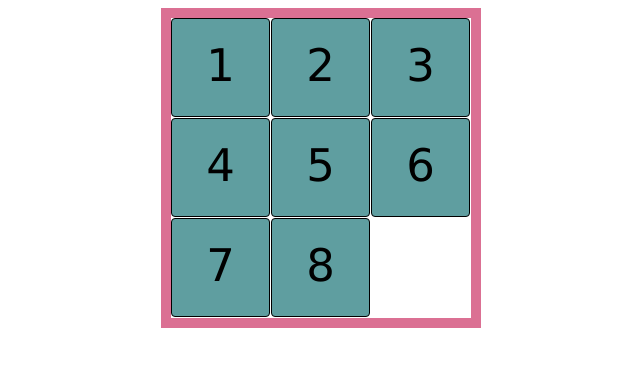
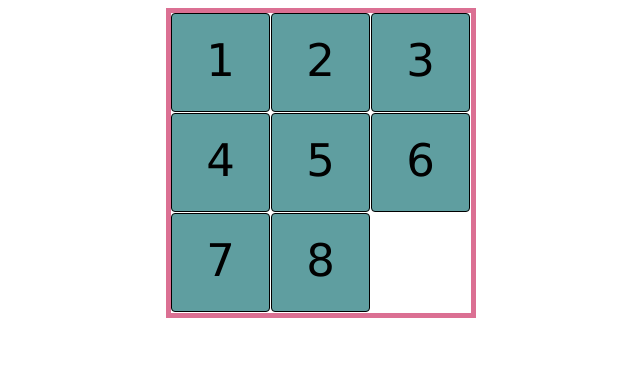
Before and after one commit to CodinGitHub/rompecabezas, a plain HTML site: page index.html in a window 1280 px wide. Shown: the whole page, without its empty margins (319-959 px from the left). Drawn offline with Linux system fonts and the light colour scheme.

Commit message:
estilos de prueba

```diff
--- a/styles.css
+++ b/styles.css
@@ -1,7 +1,7 @@
 .board{
   width: 300px;
   height: 300px;
-  border: 10px solid palevioletred;
+  border: 5px solid palevioletred;
   position: relative;
   margin: 0 auto;
 }
```
